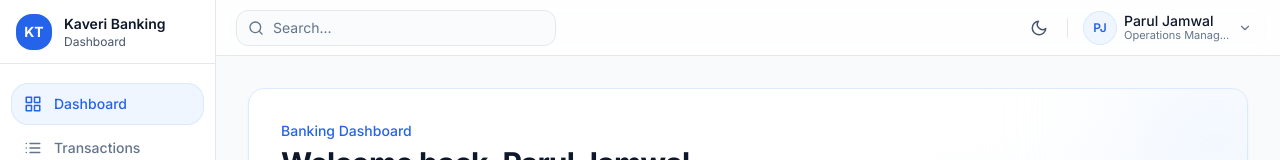
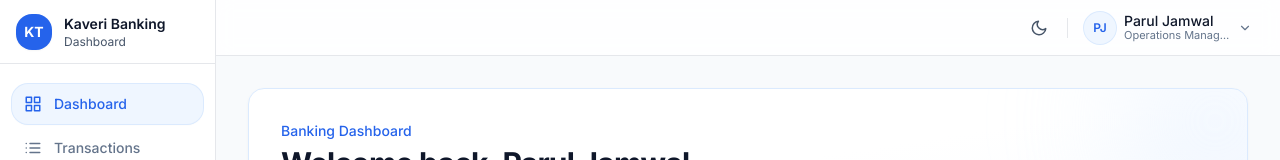
Before and after one commit to paruljamwal/Banking_Transaction_Dashboard, a React (Vite) app: page /dashboard in a window 1280 px wide. Shown: the top 160 px of the page. Built offline with nearby package versions, Linux system fonts and the light colour scheme.

Commit message:
fix: removed unwanted search

```diff
--- a/src/layouts/Navbar.jsx
+++ b/src/layouts/Navbar.jsx
@@ -1,5 +1,5 @@
 import { useState, useEffect } from 'react'
-import { FiMenu, FiSun, FiMoon, FiSearch } from 'react-icons/fi'
+import { FiMenu, FiSun, FiMoon } from 'react-icons/fi'
 import IconButton from '@components/common/IconButton'
 import UserDropdown from '@components/common/UserDropdown'
 import { useSidebarContext } from '@context/SidebarContext'
@@ -38,22 +38,6 @@ function Navbar() {
         </IconButton>
       )}
 
-      <div className="relative hidden w-full max-w-[280px] md:block lg:max-w-[320px]">
-        <FiSearch className="pointer-events-none absolute top-1/2 left-3 h-4 w-4 -translate-y-1/2 text-muted" />
-        <input
-          type="text"
-          role="searchbox"
-          enterKeyHint="search"
-          placeholder="Search..."
-          className={cn(
-            'h-9 w-full rounded-xl border border-border bg-bg/80 py-2 pr-3 pl-9 text-sm text-text',
-            'placeholder:text-muted transition-all duration-200',
-            'focus:border-primary-500 focus:bg-surface focus:ring-2 focus:ring-primary-500/15 focus:outline-none',
-          )}
-          aria-label="Global search"
-        />
-      </div>
-
       <div className="ml-auto flex items-center gap-2">
         <IconButton
           label="Toggle theme"
```
